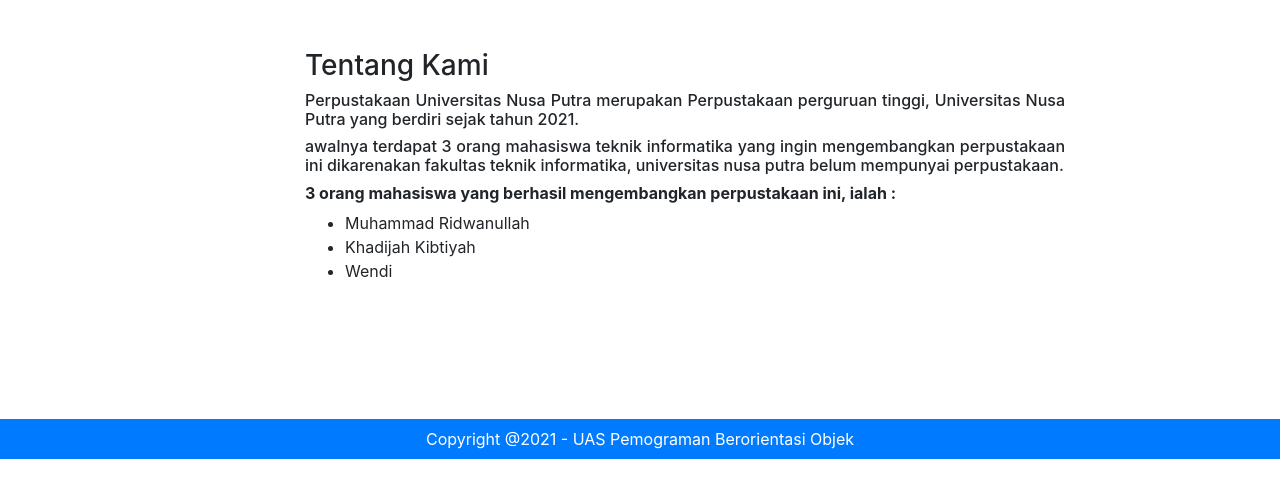
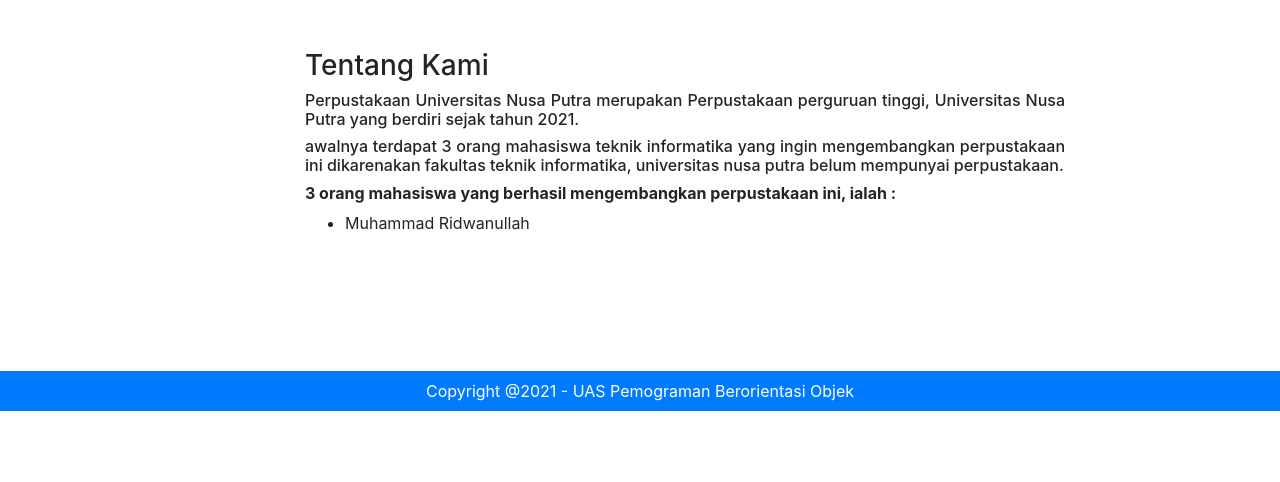
Before and after one commit to onesrid/UTS-Pengembangan-Aplikasi-Web, a PHP site: page /profil.php in a window 1280 px wide; the page is wider, and only the part inside the window is pictured. Shown: the part 318-800 px from the top of that part. Run offline with PHP 8.4, Linux system fonts and the light colour scheme.

Commit message:
Update profil.php

```diff
--- a/webperpustakaan/profil.php
+++ b/webperpustakaan/profil.php
@@ -91,8 +91,6 @@
                 <h6><b>3 orang mahasiswa yang berhasil mengembangkan perpustakaan ini,  ialah :</b></h6>
                 <ul>
                   <li>Muhammad Ridwanullah</li>
-                  <li>Khadijah Kibtiyah</li>
-                  <li>Wendi</li>
                 </ul>
               </div>
           </div>
```
